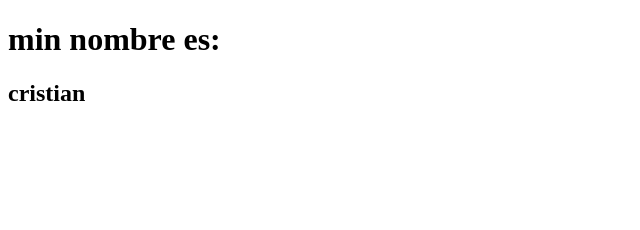
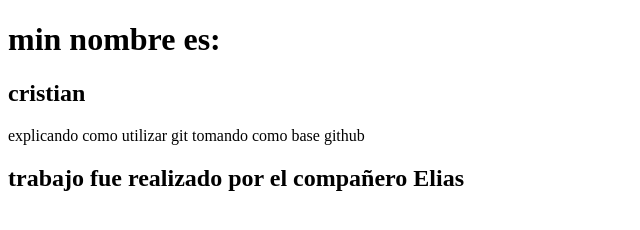
Before and after one commit to Ernesto-237/dsw21a, a plain HTML site: page index.html in a window 1280 px wide. Shown: the whole page, without its empty margins (0-640 px from the left). Drawn offline with Linux system fonts and the light colour scheme.

Commit message:
trabajo finalizado

```diff
--- a/index.html
+++ b/index.html
@@ -8,6 +8,8 @@
 <body>
     <h1>min nombre es:</h1>
     <h2>cristian</h2>
+    <p>explicando como utilizar git tomando como base github</p>
+    <h2>trabajo fue realizado por el compañero Elias</h2>
 
 </body>
 </html>
```
